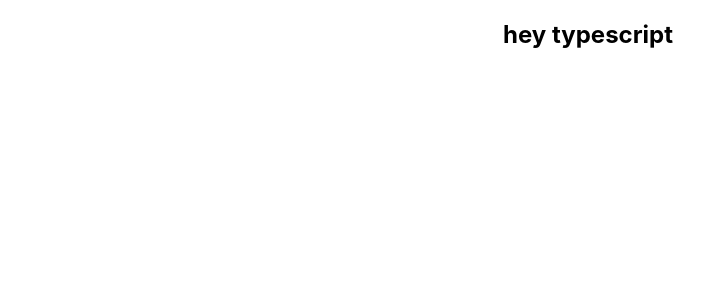
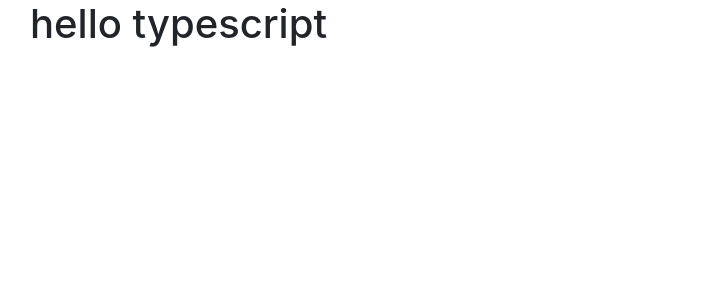
Before and after one commit to me-sajib/react-typescript-crud, a React (Create React App) app: page / in a window 1280 px wide. Shown: the top 300 px of the page, without its empty margins (52-756 px from the left). Built offline with nearby package versions, Linux system fonts and the light colour scheme.

Commit message:
add to bootstrap cdn

```diff
--- a/public/index.html
+++ b/public/index.html
@@ -15,29 +15,25 @@
       user's mobile device or desktop. See https://developers.google.com/web/fundamentals/web-app-manifest/
     -->
     <link rel="manifest" href="%PUBLIC_URL%/manifest.json" />
-    <!--
-      Notice the use of %PUBLIC_URL% in the tags above.
-      It will be replaced with the URL of the `public` folder during the build.
-      Only files inside the `public` folder can be referenced from the HTML.
+    <!-- bootstrap cdn link -->
+    <link
+      href="https://cdn.jsdelivr.net/npm/bootstrap@5.0.2/dist/css/bootstrap.min.css"
+      rel="stylesheet"
+      integrity="sha384-EVSTQN3/azprG1Anm3QDgpJLIm9Nao0Yz1ztcQTwFspd3yD65VohhpuuCOmLASjC"
+      crossorigin="anonymous"
+    />
 
-      Unlike "/favicon.ico" or "favicon.ico", "%PUBLIC_URL%/favicon.ico" will
-      work correctly both with client-side routing and a non-root public URL.
-      Learn how to configure a non-root public URL by running `npm run build`.
-    -->
     <title>React App</title>
   </head>
   <body>
     <noscript>You need to enable JavaScript to run this app.</noscript>
     <div id="root"></div>
-    <!--
-      This HTML file is a template.
-      If you open it directly in the browser, you will see an empty page.
 
-      You can add webfonts, meta tags, or analytics to this file.
-      The build step will place the bundled scripts into the <body> tag.
-
-      To begin the development, run `npm start` or `yarn start`.
-      To create a production bundle, use `npm run build` or `yarn build`.
-    -->
+    <!-- bootstrap js cdn -->
+    <script
+      src="https://cdn.jsdelivr.net/npm/bootstrap@5.0.2/dist/js/bootstrap.bundle.min.js"
+      integrity="sha384-MrcW6ZMFYlzcLA8Nl+NtUVF0sA7MsXsP1UyJoMp4YLEuNSfAP+JcXn/tWtIaxVXM"
+      crossorigin="anonymous"
+    ></script>
   </body>
 </html>
--- a/src/App.tsx
+++ b/src/App.tsx
@@ -1,10 +1,9 @@
 import React from "react";
-import "./App.css";
 
 function App() {
   return (
-    <div className="App">
-      <h2>hey typescript</h2>
+    <div className="container">
+      <h1>hello typescript</h1>
     </div>
   );
 }
```
